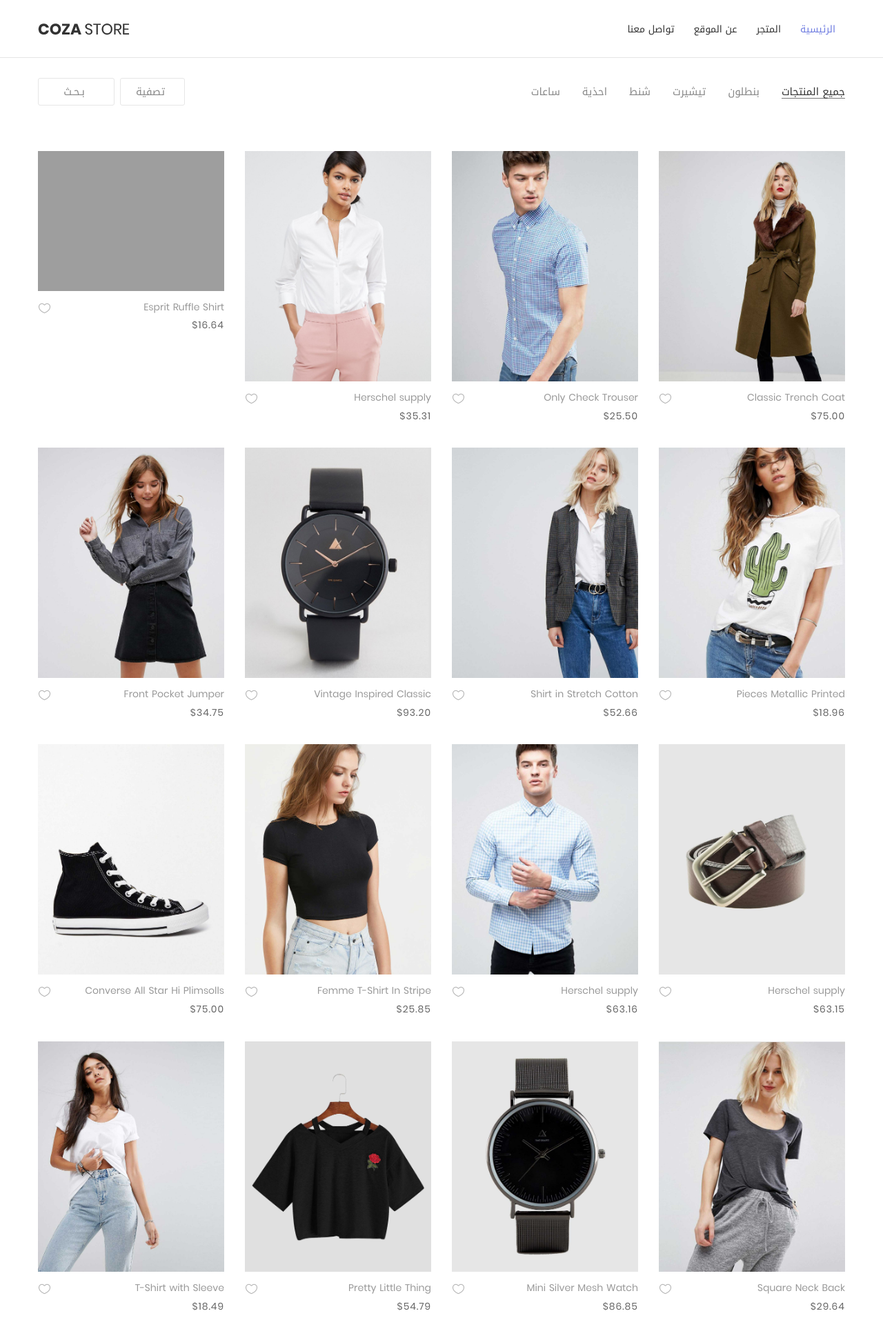
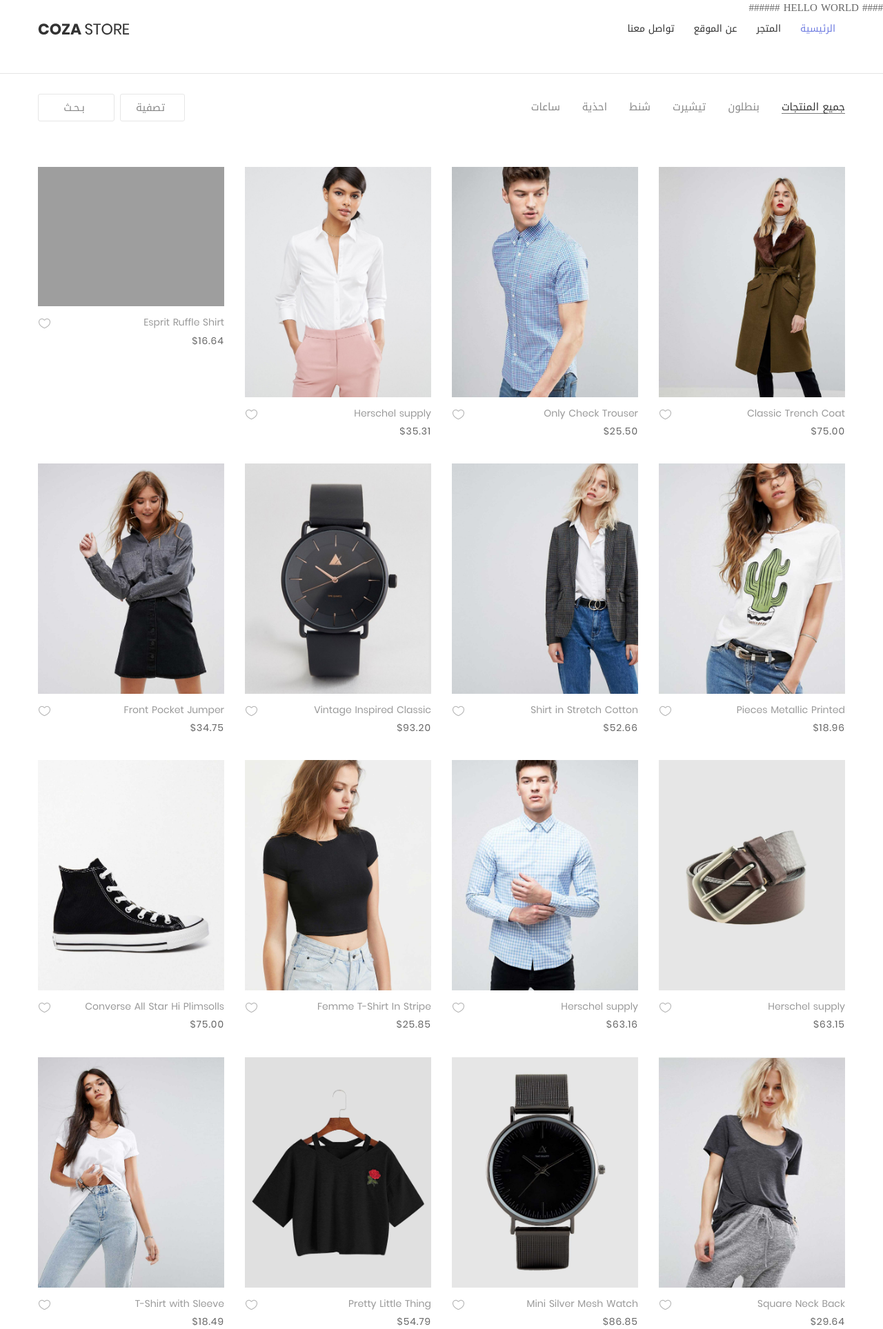
Before and after one commit to account-me/baron, a PHP site: page / in a window 1280 px wide. Shown: the top 1927 px of the page at 69% size. Run offline with PHP 8.4, Linux system fonts and the light colour scheme; some libraries are stand-ins or nearby versions; some web fonts are replaced; grey boxes are pictures that could not be loaded.

Commit message:
Update index.php

```diff
--- a/index.php
+++ b/index.php
@@ -1,3 +1,6 @@
+<?php
+	echo "#### HELLO WORLD ######"
+?>
 <!DOCTYPE html>
 <html lang="ar">
 <head>
```
